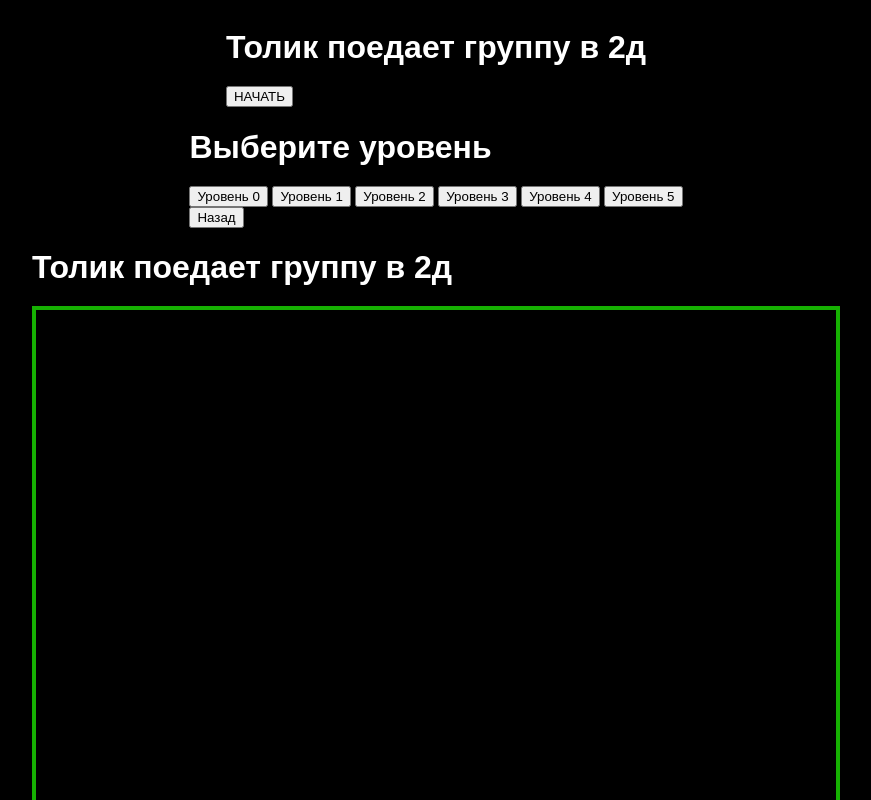
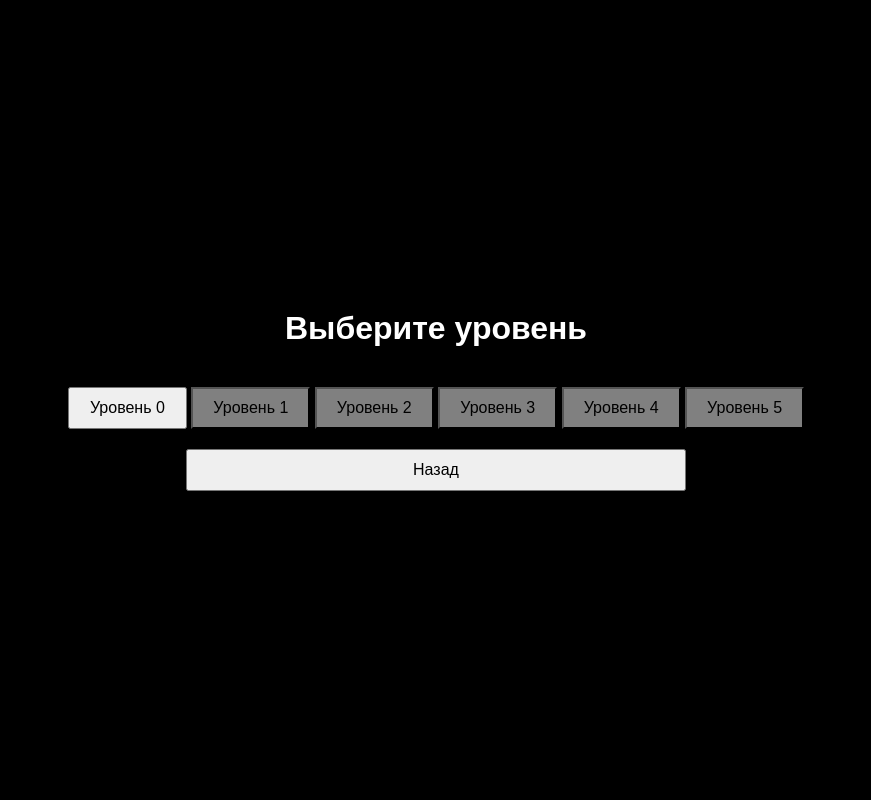
Before and after one commit to fast2281/TEST, a plain HTML site: page index.html in a window 1280 px wide. Both pictures are taken after a click on the button "НАЧАТЬ". Shown: the top 800 px of the page, without its empty margins (204-1075 px from the left). Drawn offline with Linux system fonts and the light colour scheme.

Commit message:
Update styles.css
add

```diff
--- a/styles.css
+++ b/styles.css
@@ -4,28 +4,66 @@ body {
     display: flex;
     flex-direction: column;
     align-items: center;
+    justify-content: center;
+    height: 100vh;
+    margin: 0;
     transition: background-image 0.5s ease-in-out;
 }
 
 h1 {
     color: white;
     margin-bottom: 20px;
+    text-align: center; /* Центрирование заголовков */
 }
 
 canvas {
     border: 4px solid #16b102;
 }
 
-#tolikModeButton {
+button {
     margin-top: 20px;
     padding: 10px 20px;
     font-size: 16px;
     cursor: pointer;
+    text-align: center; /* Центрирование текста в кнопках */
 }
 
-body.tolik-active
-{
+#startButton,
+#tolikModeButton,
+#backButton {
+    width: 500px; /* Ширина кнопок */
+}
+
+#startButton,
+#tolikModeButton,
+#backButton {
+    display: block; /* Размещаем кнопки по центру страницы */
+    margin: 20px auto; /* Центрирование кнопок */
+}
+
+#tolikModeButton:hover,
+#startButton:hover,
+#backButton:hover {
+    background-color: #333; /* Изменяем цвет при наведении */
+}
+
+#tolikModeButton:focus,
+#startButton:focus,
+#backButton:focus {
+    outline: none; /* Убираем обводку при фокусе */
+}
+
+body.tolik-active {
     background-image: url('img/z8.gif');
     background-size: cover;
     background-position: center;
 }
+
+.hidden {
+    display: none;
+}
+
+.locked {
+    background-color: grey;
+    cursor: not-allowed;
+}
```
